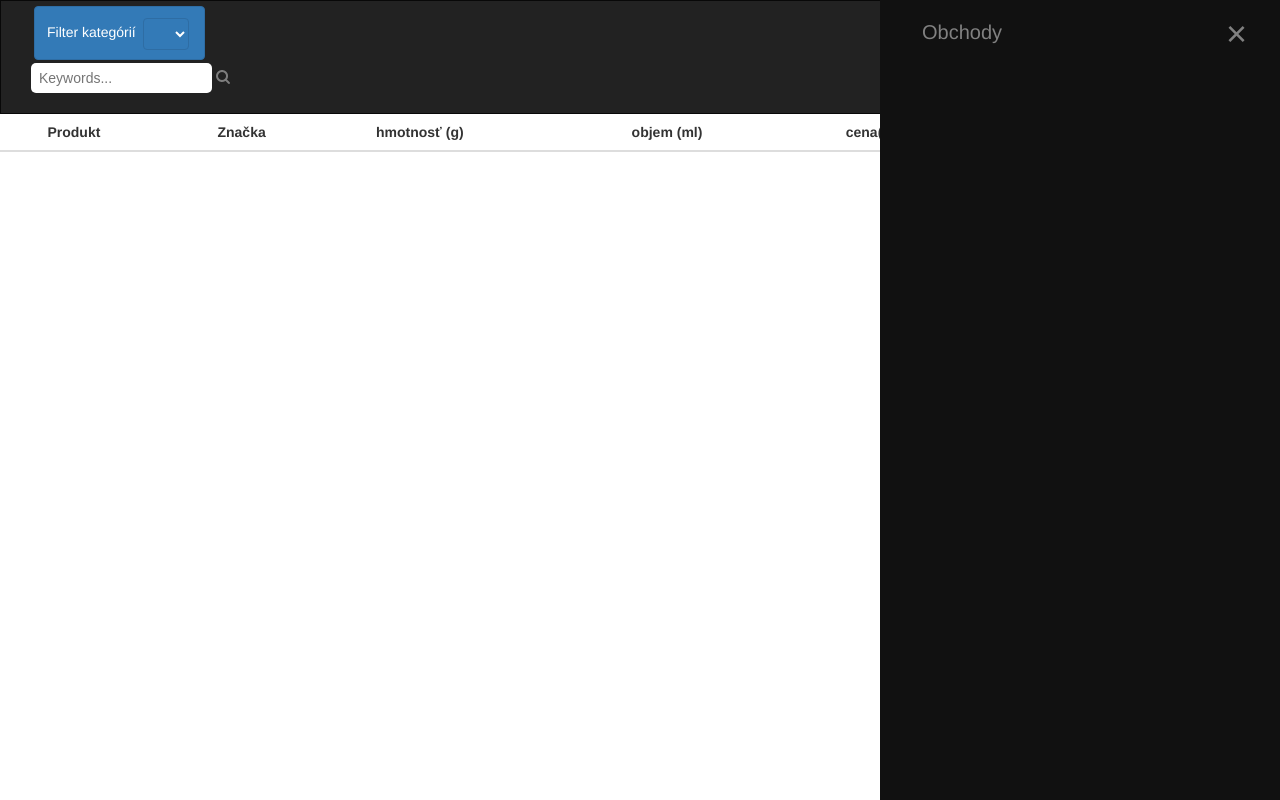
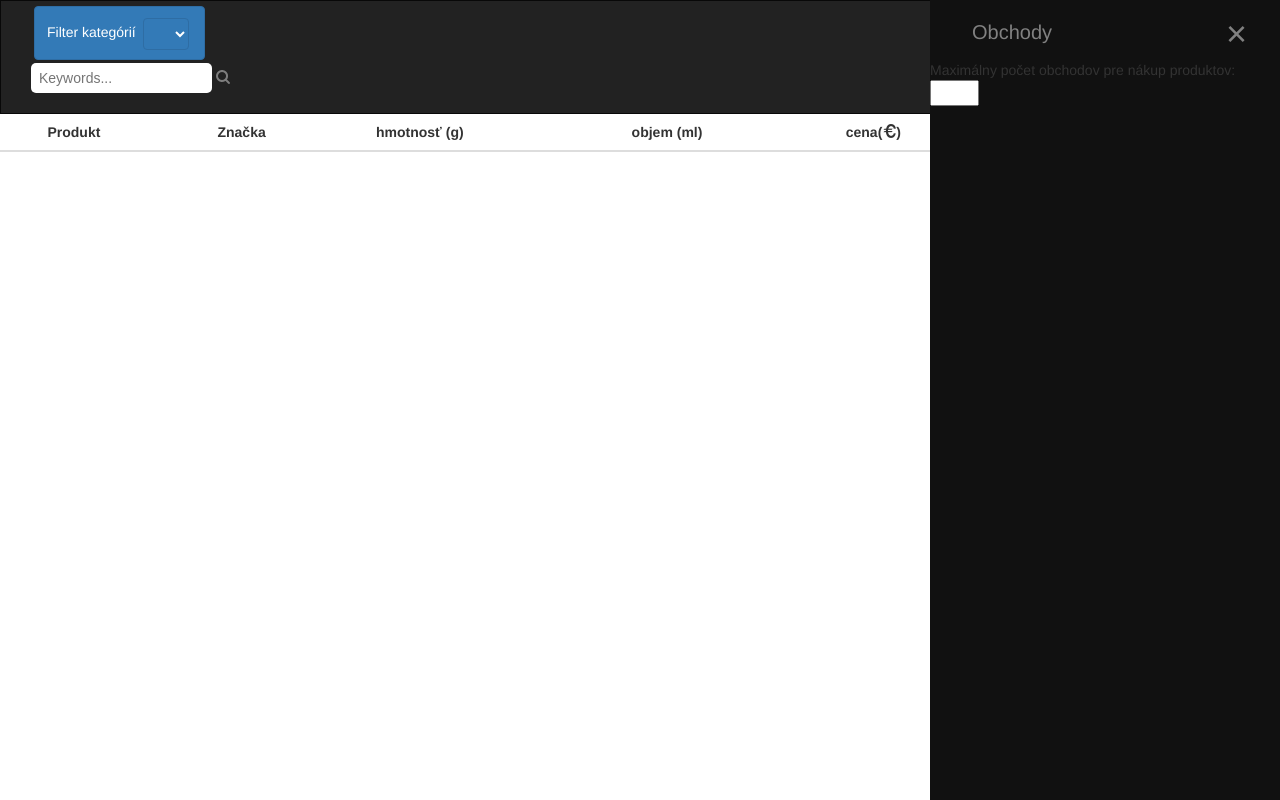
Before and after one commit to BestPrice/frontend, a website: page app/index.html in a window 1280 px wide. Both pictures are taken after a click on the button "Nastavenia". Drawn offline with nearby package versions, Linux system fonts and the light colour scheme; some packages are replaced by stand-ins of ours; no server answers; grey boxes are pictures that could not be loaded.

Commit message:
uprava2 aj nastavenia

```diff
--- a/app/app2.js
+++ b/app/app2.js
@@ -110,7 +110,7 @@ app.controller('filterKat',['$scope','$http', function ($scope,$http) {
 
 
     function openNav2() {
-        document.getElementById("mySidenav2").style.width = "400px";
+        document.getElementById("mySidenav2").style.width = "350px";
     }
 
     function closeNav2() {
--- a/app/index.html
+++ b/app/index.html
@@ -184,7 +184,8 @@
         </a>
         <a href="javascript:void(0)" class="closebtn" onclick="closeNav2()">&times;
         </a>
-
+        Maximálny počet obchodov pre nákup produktov:
+        <input type="number" name="pocetObchodov" ng-model="pocetObchodov" min="1" max="4"><br><br>
 
             <span ng-repeat="category in states2">
                 <label  for="{{category.id_chain_store}}">
@@ -192,7 +193,6 @@
                 {{category.name}}
                 </label><br>
         </span>
-
 
                 <a href="javascript:void(0)" class="closebtn">
                 </a>
```
